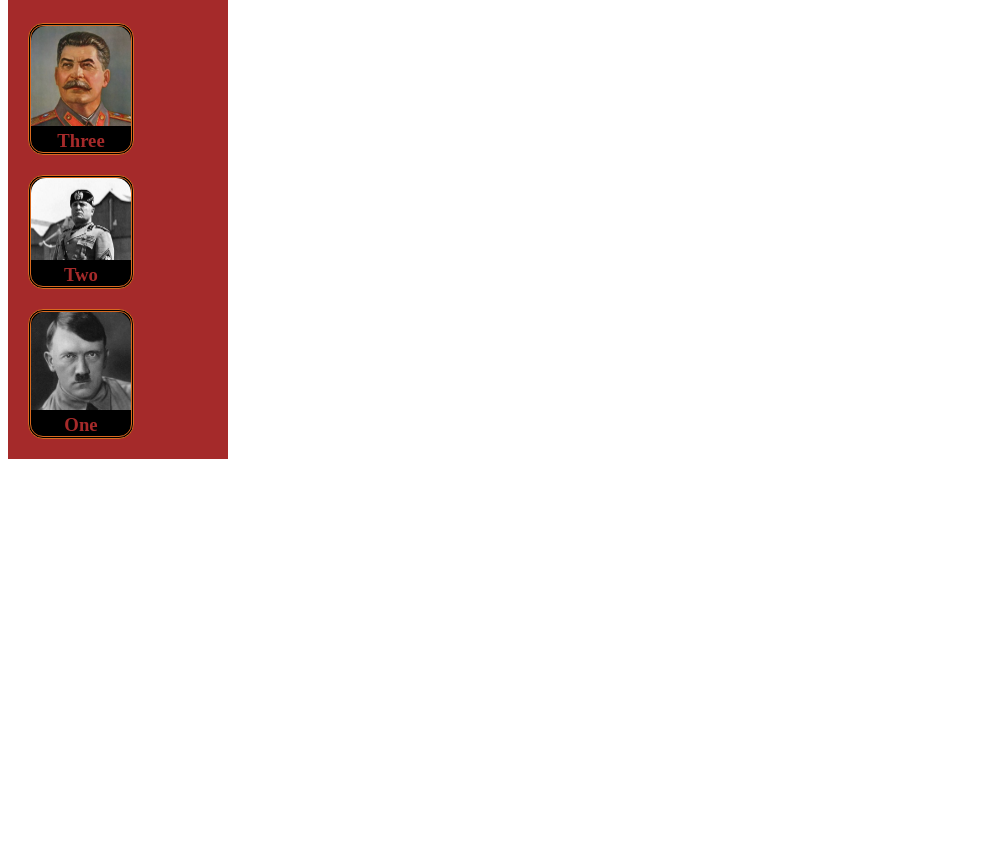
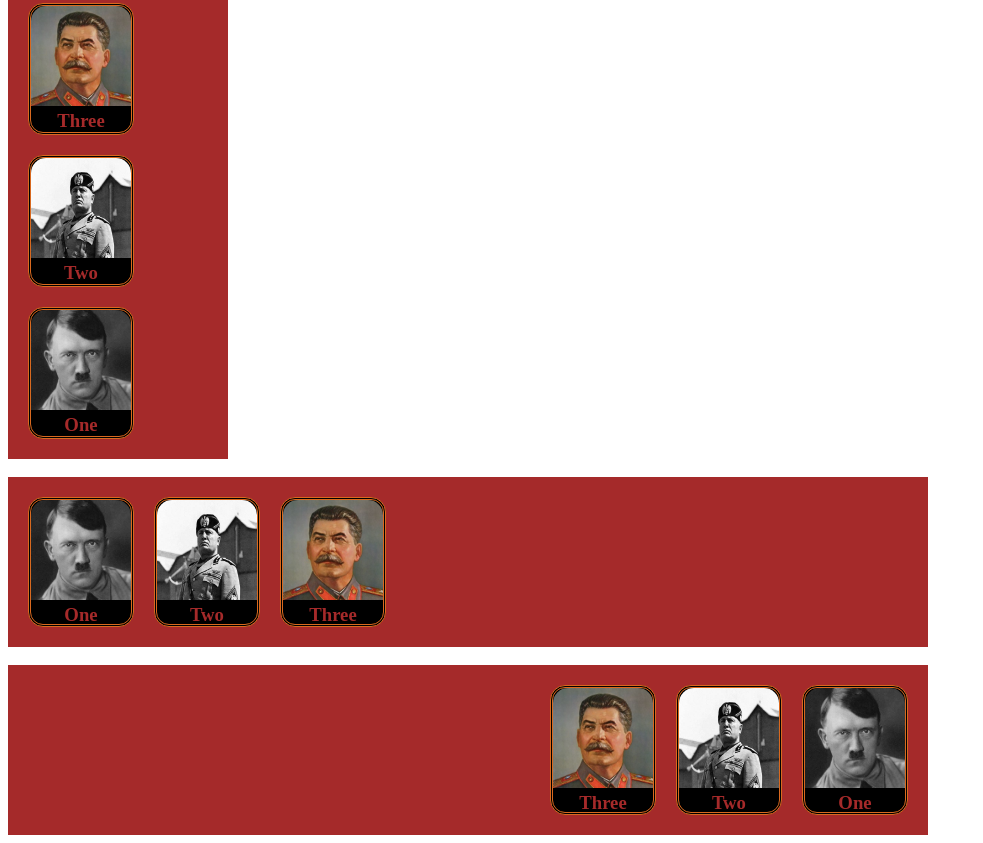
Before and after one commit to manthansharadbire/flexboxes, a plain HTML site: page index.html in a window 1280 px wide. Shown: the part 707-1550 px from the top of the page, without its empty margins (0-983 px from the left). Before the commit the page ends 1174 px from the top, so only its background shows below. Drawn offline with Linux system fonts and the light colour scheme.

Commit message:
row and row-reverse added

```diff
--- a/index.html
+++ b/index.html
@@ -7,10 +7,14 @@
 
 .parent1{ background-color: brown; width: 200px; padding: 10px; height: 550px; flex-direction: column-reverse; display: flex;}
 
+.parent2{ background-color: brown; width: 900px; padding: 10px; height: 150px; display: flex; flex-direction: row;}
+
+.parent3{ background-color: brown; width: 900px; padding: 10px; height: 150px; display: flex; flex-direction: row-reverse;}
+
 .a{border: double rgb(216, 105, 31) 3px;
 background-color: black; width: 100px; margin: 10px; border-radius: 15px;}
 
-.aa{ width: 100px; border-radius: 15px 15px 0px 0px; }
+.aa{ width: 100px; border-radius: 15px 15px 0px 0px; height: 100px}
 
 
 .aaa{color: brown; text-align: center; margin: 0%; padding: 0%;}
@@ -55,5 +59,42 @@ background-color: black; width: 100px; margin: 10px; border-radius: 15px;}
 
     </div>
 
+<br>
+
+<div class="parent2">
+
+    <div class="a">
+    <img src="./images/hitler.jpeg" alt="hitler's image" class="aa">
+    <h3 class="aaa">One</h3>
+    </div>
+
+    <div class="a">
+    <img src="./images/benito.jpeg" alt="benito's image" class="aa">
+    <h3 class="aaa">Two</h3></div>
+
+    <div class="a">
+    <img src="./images/stain.jpg" alt="stlain's image" class="aa">
+    <h3 class="aaa">Three</h3></div>
+
+    </div>
+
+<br>
+
+<div class="parent3">
+
+    <div class="a">
+    <img src="./images/hitler.jpeg" alt="hitler's image" class="aa">
+    <h3 class="aaa">One</h3>
+    </div>
+
+    <div class="a">
+    <img src="./images/benito.jpeg" alt="benito's image" class="aa">
+    <h3 class="aaa">Two</h3></div>
+
+    <div class="a">
+    <img src="./images/stain.jpg" alt="stlain's image" class="aa">
+    <h3 class="aaa">Three</h3></div>
+
+    </div>
 </body>
 </html>
```
